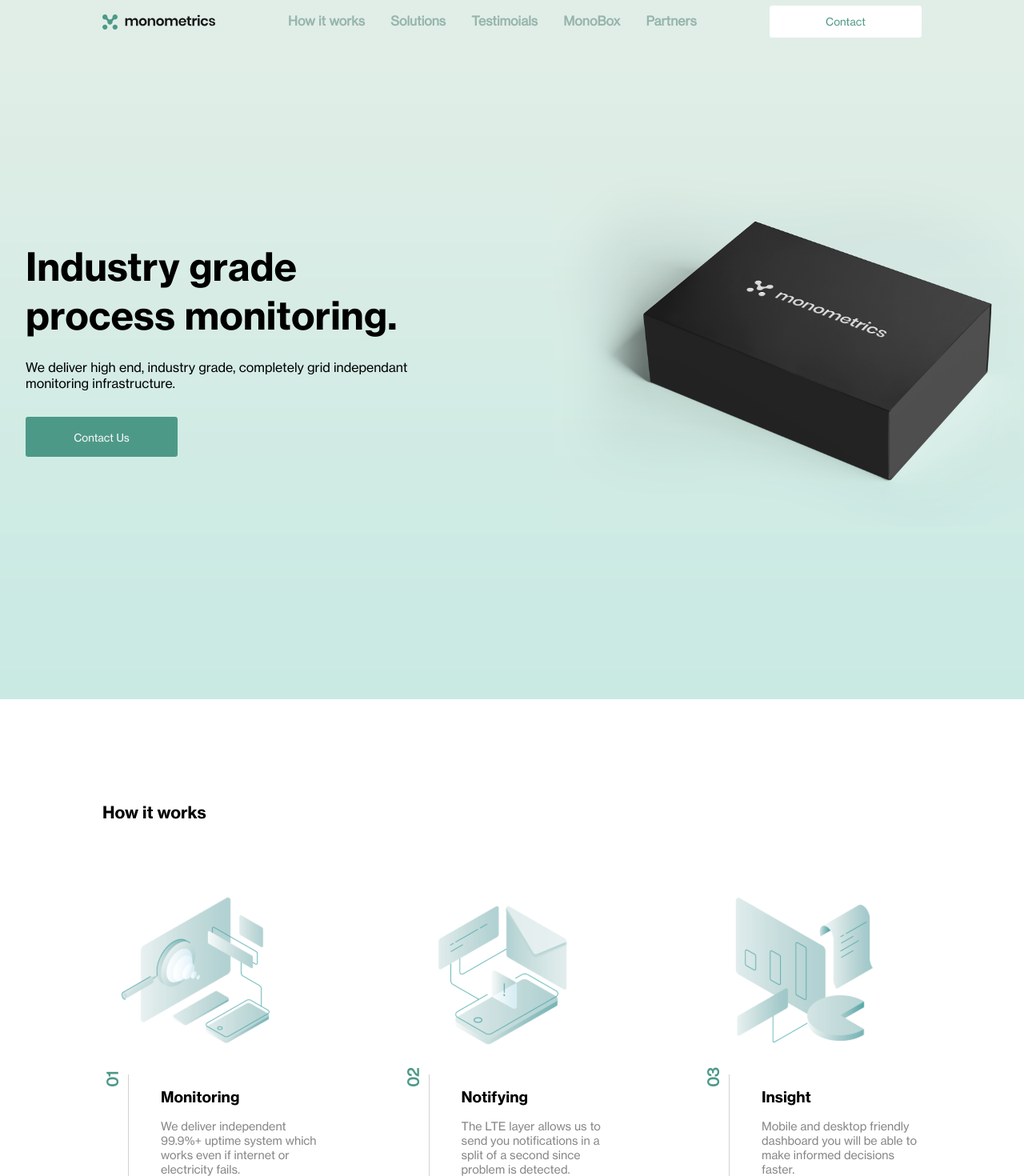
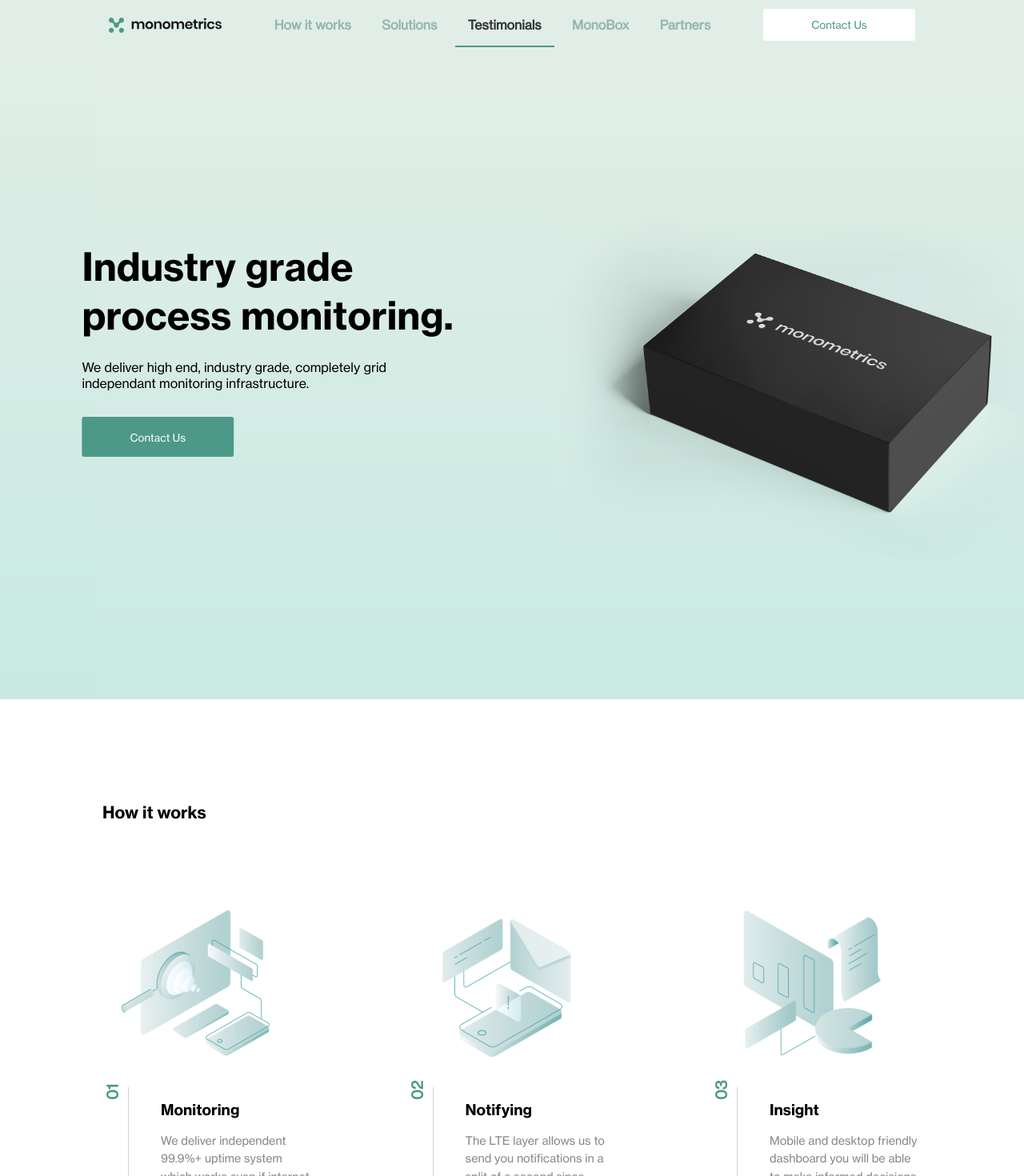
Before and after one commit to MilosVR/Monometric-app, a React (Create React App) app: page / in a window 1280 px wide. Shown: the top 1470 px of the page at 80% size. Built offline with nearby package versions, Linux system fonts and the light colour scheme.

Commit message:
fix bugs (media query)

```diff
--- a/src/Footer/Footer.scss
+++ b/src/Footer/Footer.scss
@@ -17,13 +17,13 @@
       }
       span {
         font-size: 0.9rem;
-        color: #939393;
+        color: #c4c4c4;
       }
     }
     .footer_left {
       img {
-        width: 45px;
-        height: 45px;
+        width: 35px;
+        height: 35px;
       }
     }
   }
@@ -53,8 +53,8 @@
       width: 100%;
       img {
         margin: 1.5rem 0;
-        width: 45px;
-        height: 45px;
+        width: 35px;
+        height: 35px;
       }
       p {
         color: #939393;
--- a/src/Landing/Landing.scss
+++ b/src/Landing/Landing.scss
@@ -12,19 +12,23 @@
     position: absolute;
     background: url("/assets/landing_bg.png") no-repeat;
     background-size: contain;
-    width: 1440px;
-    height: 874px;
-    right: -150px;
+    width: 1720px;
+    height: 980px;
+    right: -360px;
+    top: -15px;
   }
   .landing_section_1_inner {
     position: absolute;
     width: 481px;
-    left: 10%;
+    left: 16%;
     top: 50%;
-    transform: translate(10%, -50%);
+    transform: translate(16%, -50%);
     display: flex;
     flex-direction: column;
     justify-content: space-between;
+    p {
+      max-width: 390px;
+    }
     h1 {
       font-size: 3rem;
       padding-bottom: 1.5rem;
@@ -51,7 +55,6 @@
   h2 {
     width: 1024px;
     margin: auto;
-    padding-bottom: 4rem;
     font-size: 1.3rem;
   }
   .landing_section_2_inner {
@@ -59,6 +62,7 @@
     margin: auto;
     display: flex;
     justify-content: space-between;
+    padding-top: 5rem;
     .landing_section_2_item {
       &:nth-child(2) {
         margin: 0 2rem;
@@ -81,7 +85,8 @@
           p {
             font-size: 0.9rem;
             padding-top: 1rem;
-            max-width: 200px;
+            max-width: 190px;
+            line-height: 1.4rem;
             color: #878787;
           }
         }
@@ -90,8 +95,9 @@
   }
 }
 .landing_section_3 {
-  padding-bottom: 8rem;
+  padding-bottom: 12rem;
   padding-top: 4rem;
+
   .landing_section_3_inner {
     width: 1024px;
     margin: auto;
@@ -108,6 +114,7 @@
         p {
           padding-left: 2rem;
           font-weight: bold;
+          line-height: 1.4rem;
         }
         img {
           width: 29px;
@@ -142,6 +149,7 @@
         color: #878787;
         max-width: 300px;
         padding-top: 1.5rem;
+        line-height: 1.4rem;
       }
     }
   }
@@ -191,7 +199,7 @@
   }
 }
 .landing_section_5 {
-  padding: 4rem 0;
+  padding: 7rem 0;
   .landing_section_5_inner {
     width: 1024px;
     margin: auto;
@@ -227,8 +235,9 @@
   margin: auto;
   .landing_section_6_image {
     position: absolute;
-    width: 1280px;
+    width: 100%;
     height: 100%;
+    top: 20px;
     background: url(/assets/img_3.svg);
     object-fit: cover;
   }
--- a/src/Navbar/Navbar.js
+++ b/src/Navbar/Navbar.js
@@ -29,6 +29,15 @@ const Navbar = (props) => {
     logo.classList.remove("open_collapse_menu");
   };
 
+  const toggleActiveLinkClass = (e) => {
+    const active_link = document.querySelector(".active_link");
+    if (!e.target.classList.contains("active_link")) {
+      e.target.classList.add("active_link");
+      active_link.classList.remove("active_link");
+    }
+    console.log(e.target.classList);
+  };
+
   return (
     <nav>
       <div className="navbar ">
@@ -39,25 +48,39 @@ const Navbar = (props) => {
         <div className="navigation_links">
           <ul>
             <li>
-              <Link to="/">How it works</Link>
+              <Link onClick={toggleActiveLinkClass} to="/">
+                How it works
+              </Link>
             </li>
             <li>
-              <Link to="/">Solutions</Link>
+              <Link onClick={toggleActiveLinkClass} to="/">
+                Solutions
+              </Link>
             </li>
             <li>
-              <Link to="/">Testimoials</Link>
+              <Link
+                onClick={toggleActiveLinkClass}
+                className="active_link"
+                to="/"
+              >
+                Testimonials
+              </Link>
             </li>
             <li>
-              <Link to="/">MonoBox</Link>
+              <Link onClick={toggleActiveLinkClass} to="/">
+                MonoBox
+              </Link>
             </li>
             <li>
-              <Link to="/">Partners</Link>
+              <Link onClick={toggleActiveLinkClass} to="/">
+                Partners
+              </Link>
             </li>
           </ul>
         </div>
 
         <Link to="/contact">
-          <button className="contact_btn">Contact</button>
+          <button className="contact_btn">Contact Us</button>
         </Link>
 
         <div className="hamburger_menu" onClick={toggleCollapseMenu}>
--- a/src/Navbar/Navbar.scss
+++ b/src/Navbar/Navbar.scss
@@ -13,6 +13,7 @@ nav {
     justify-content: space-between;
     background: transparent;
     align-items: center;
+    padding: 0.5rem;
     .logo {
       display: flex;
       align-items: center;
@@ -40,19 +41,26 @@ nav {
         display: flex;
         align-items: center;
         li {
-          padding: 1rem;
-          border-bottom: 2px solid transparent;
-          &:hover {
-            border-bottom: 2px solid $primary_color;
-            transition: all 400ms ease-in-out;
-            a {
-              transition: all 200ms ease-in-out;
-              color: #333;
-            }
-          }
+          margin: 0 0.2rem;
+          text-align: center;
           a {
             color: $ternary_color;
             font-weight: bold;
+            padding: 1rem;
+            border-bottom: 2px solid transparent;
+            border-width: 0px;
+            &.active_link {
+              border-bottom: 2px solid $primary_color;
+              border-width: solid;
+              transition: all 400ms ease-in-out;
+              color: #333;
+            }
+            &:hover {
+              color: #333;
+              border-width: 100%;
+              border-bottom: 2px solid $primary_color;
+              transition: all 400ms ease-in-out;
+            }
           }
         }
       }
--- a/src/config.scss
+++ b/src/config.scss
@@ -64,7 +64,7 @@ h3,
 h4,
 h5,
 h6 {
-  font-family: "NeueHaasGrotesk-bold";
+  font-family: "NeueHaasGrotesk-bold" !important;
 }
 input {
   outline: none;
@@ -96,6 +96,7 @@ input {
 // slick-active
 .slick-dots {
   padding-top: 0.5rem;
+
   li {
     &.slick-active {
       button {
@@ -132,3 +133,23 @@ input {
     }
   }
 }
+.testimonial_slider {
+  position: relative;
+  .slick-dots {
+    display: block !important;
+    position: absolute !important;
+    bottom: 4rem !important;
+    width: 20% !important;
+    right: 0 !important;
+  }
+}
+@media only screen and (max-width: 500px) {
+  .testimonial_slider {
+    .slick-dots {
+      position: relative !important;
+      display: block !important;
+      bottom: unset !important;
+      right: unset !important;
+    }
+  }
+}
--- a/src/responsive.scss
+++ b/src/responsive.scss
@@ -13,6 +13,16 @@
   .contact_success_wraper {
     width: 100% !important;
   }
+  .landing_section_1_inner {
+    left: 6rem !important;
+    transform: translate(6rem, -50%) !important;
+  }
+}
+@media only screen and (max-width: 1310px) {
+  .landing_section_1_inner {
+    left: 4.3rem !important;
+    transform: translate(4.3rem, -50%) !important;
+  }
 }
 @media only screen and (max-width: 1280px) {
   .landing_section_5_inner {
@@ -20,10 +30,16 @@
       width: 100%;
     }
   }
+  .landing_section_1_image {
+    width: 1440px !important;
+    height: 874px !important;
+    right: -150px !important;
+    top: 40px !important;
+  }
   .landing_section_1_inner {
-    left: 1rem !important;
+    left: 3.2rem !important;
     top: 50%;
-    transform: translate(1rem, -50%) !important;
+    transform: translate(3.2rem, -50%) !important;
   }
   .landing_section_6_inner {
     position: absolute;
@@ -52,6 +68,11 @@
     h2 {
       padding-left: 1rem;
     }
+  }
+  .landing_section_1_inner {
+    left: 1rem !important;
+    top: 50%;
+    transform: translate(1rem, -50%) !important;
   }
   .landing_section_5_inner {
     h1 {
@@ -104,7 +125,7 @@
       background-size: 100% !important;
       right: 0;
       left: 0;
-      top: 0;
+      top: 0px !important;
       bottom: 0;
     }
     .landing_section_6_inner {
@@ -128,10 +149,58 @@
     background: #fff;
   }
 }
-@media only screen and (max-width: 900px) {
+@media only screen and (max-width: 970px) {
   .navigation_links {
     display: none;
   }
+  nav {
+    padding: 1rem;
+  }
+  .contact_btn {
+    display: none !important;
+  }
+  .hamburger_menu {
+    display: flex !important;
+    height: 1.5rem;
+    width: 1.75rem;
+    flex-direction: column;
+    justify-content: space-between;
+    cursor: pointer;
+    &.hamburger_menu_white {
+      span {
+        background: #fff;
+      }
+    }
+    &.hamburger_menu_dark {
+      span {
+        background: #333;
+      }
+    }
+    &.open_collapse_menu {
+      justify-content: center;
+      span {
+        transition: all 250ms ease-in-out;
+        &:nth-child(1) {
+          transform: rotate(45deg);
+        }
+        &:nth-child(2) {
+          display: none;
+        }
+        &:nth-child(3) {
+          transform: rotate(-45deg);
+          margin-top: -4px;
+        }
+      }
+    }
+    span {
+      transition: all 250ms ease-in-out;
+      width: 100%;
+      height: 4px;
+      background: white;
+    }
+  }
+}
+@media only screen and (max-width: 900px) {
   .landing_section_1 {
     height: 700px;
   }
@@ -145,12 +214,7 @@
     background: url("/assets/landing_bg.png") no-repeat;
     background-size: contain;
   }
-  .contact_btn {
-    display: none !important;
-  }
-  nav {
-    padding: 1rem;
-  }
+
   .landing_section_3_inner_left {
     img {
       display: none !important;
@@ -204,46 +268,6 @@
       display: none;
     }
   }
-  .hamburger_menu {
-    display: flex !important;
-    height: 1.5rem;
-    width: 1.75rem;
-    flex-direction: column;
-    justify-content: space-between;
-    cursor: pointer;
-    &.hamburger_menu_white {
-      span {
-        background: #fff;
-      }
-    }
-    &.hamburger_menu_dark {
-      span {
-        background: #333;
-      }
-    }
-    &.open_collapse_menu {
-      justify-content: center;
-      span {
-        transition: all 250ms ease-in-out;
-        &:nth-child(1) {
-          transform: rotate(45deg);
-        }
-        &:nth-child(2) {
-          display: none;
-        }
-        &:nth-child(3) {
-          transform: rotate(-45deg);
-          margin-top: -4px;
-        }
-      }
-    }
-    span {
-      transition: all 250ms ease-in-out;
-      width: 100%;
-      height: 4px;
-      background: white;
-    }
-  }
 }
 @media only screen and (max-width: 768px) {
   .contact_form_info {
@@ -286,16 +310,28 @@
     background-size: contain;
     width: 1440px;
     height: 874px;
-    top: -150px;
+    top: -150px !important;
     right: -300px !important;
   }
 }
 @media only screen and (max-width: 450px) {
+  .landing_section_2 {
+    padding: 2rem 0 !important;
+    h2 {
+      padding-bottom: 0rem !important;
+    }
+    .landing_section_2_inner {
+      padding-bottom: 4rem !important;
+    }
+  }
+  .landing_section_5 {
+    padding: 3rem 0 !important;
+  }
   .industry_type_select {
     grid-template-columns: repeat(2, 1fr) !important;
   }
   .landing_section_5_right {
-    padding-left: 2rem !important;
+    padding-left: 1.5rem !important;
     h1 {
       font-size: 1.8rem !important;
     }
@@ -427,14 +463,14 @@
       object-fit: fill !important;
     }
   }
-  // .landing_section_6 {
-  //   height: 150vh !important;
-  //   .landing_section_6_image {
-  //     height: 100% !important;
-  //   }
-  // }
 }
 @media only screen and (max-width: 400px) {
+  .landing_section_6 {
+    background-size: cover !important;
+    .landing_section_6_image {
+      background-size: cover !important;
+    }
+  }
   .landing_section_1_image {
     top: -116px !important;
     right: -440px !important;
@@ -464,7 +500,7 @@
     }
   }
   .testimonial_slider {
-    height: 430px !important;
+    height: 40px !important;
   }
   .landing_section_3_inner_left {
     h1 {
```
